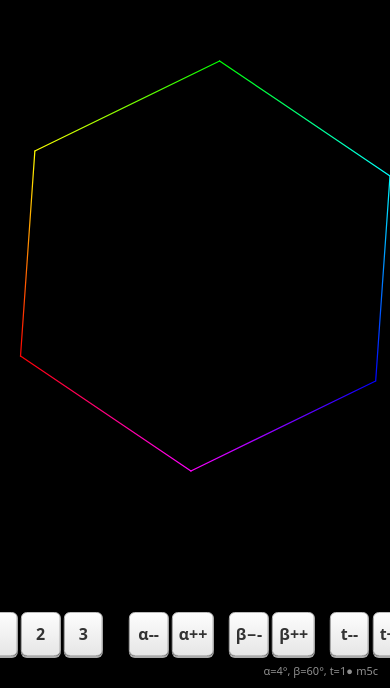
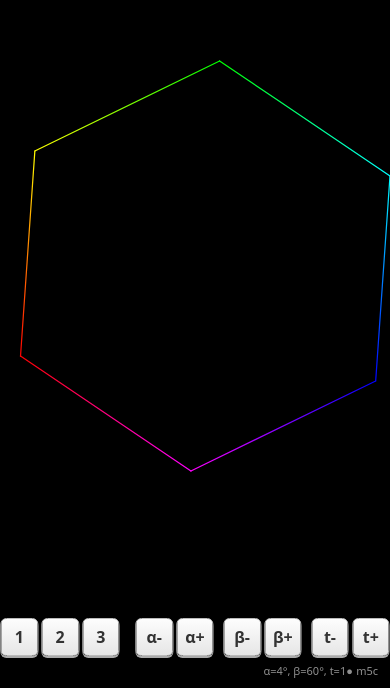
Before and after one commit to m5c/SpirolateralCurves, a website: page docs/index.html in a window 390 px wide. Shown: the part 156-844 px from the top of the page. Drawn offline with Linux system fonts and the light colour scheme.

Commit message:
improved button layout for phones

```diff
--- a/docs/index.html
+++ b/docs/index.html
@@ -82,8 +82,8 @@
                 font-size: 1rem;
                 font-weight: 600;
 
-                width: 44px;
-                height: 44px;
+                width: min(44px, 10vw); /* max 44px, shrink on small screens */
+                aspect-ratio: 1 / 1; /* keep square: height = width */
 
                 border-radius: 6px;
                 border: 1px solid #bbb;
@@ -129,7 +129,7 @@
             }
 
             .key-spacer {
-                flex: 0 0 8px; /* exact width of spacer */
+                flex: 0 0 3px; /* exact width of spacer */
             }
         </style>
     </head>
@@ -148,15 +148,15 @@
             <span class="key-spacer" aria-hidden="true"></span>
             <span class="key-spacer" aria-hidden="true"></span>
 
-            <button data-key="q">α--</button>
-            <button data-key="w">α++</button>
+            <button data-key="q">α-</button>
+            <button data-key="w">α+</button>
             <span class="key-spacer" aria-hidden="true"></span>
 
-            <button data-key="-">β−-</button>
-            <button data-key="=">β++</button>
+            <button data-key="-">β-</button>
+            <button data-key="=">β+</button>
             <span class="key-spacer" aria-hidden="true"></span>
-            <button data-key="[">t--</button>
-            <button data-key="]">t++</button>
+            <button data-key="[">t-</button>
+            <button data-key="]">t+</button>
         </div>
         <!-- INLINE SVG - content is dynamically created-->
         <svg id="curve"></svg>
```
